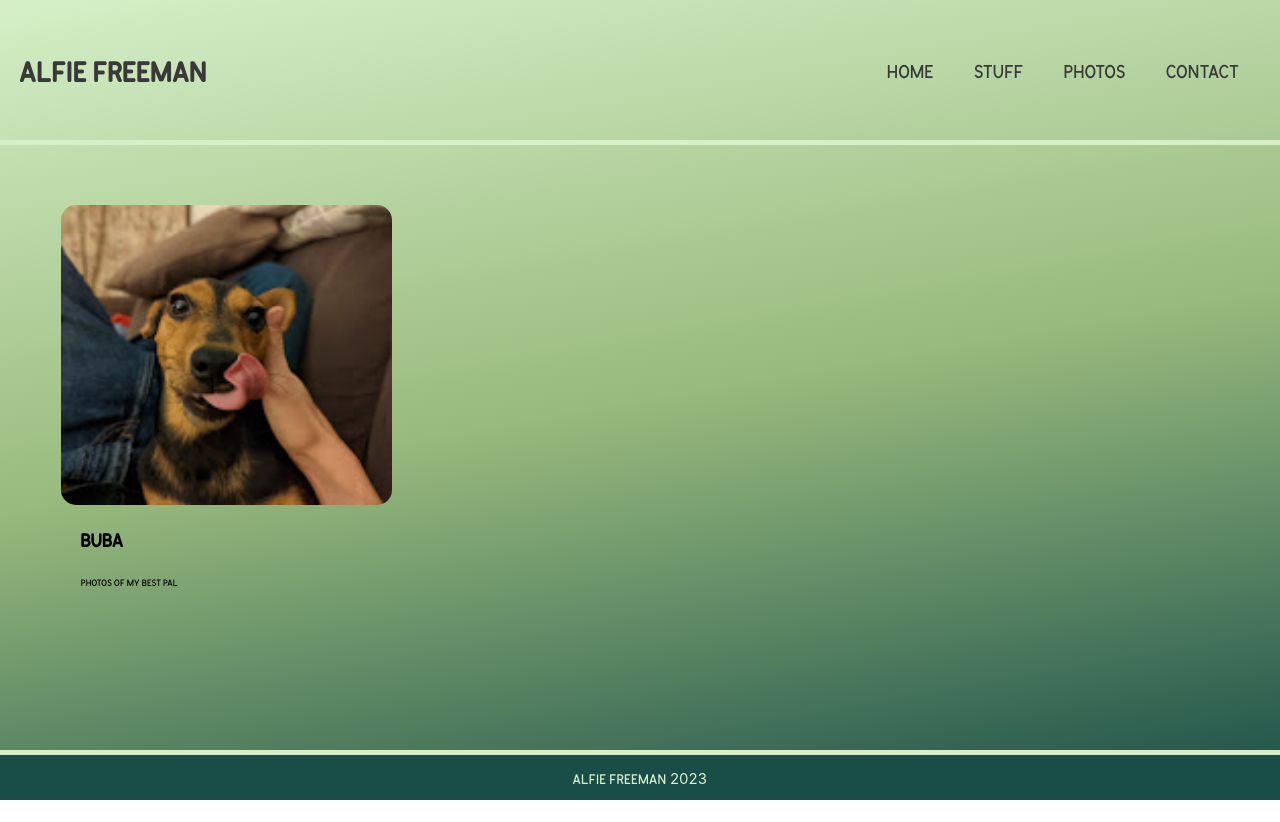
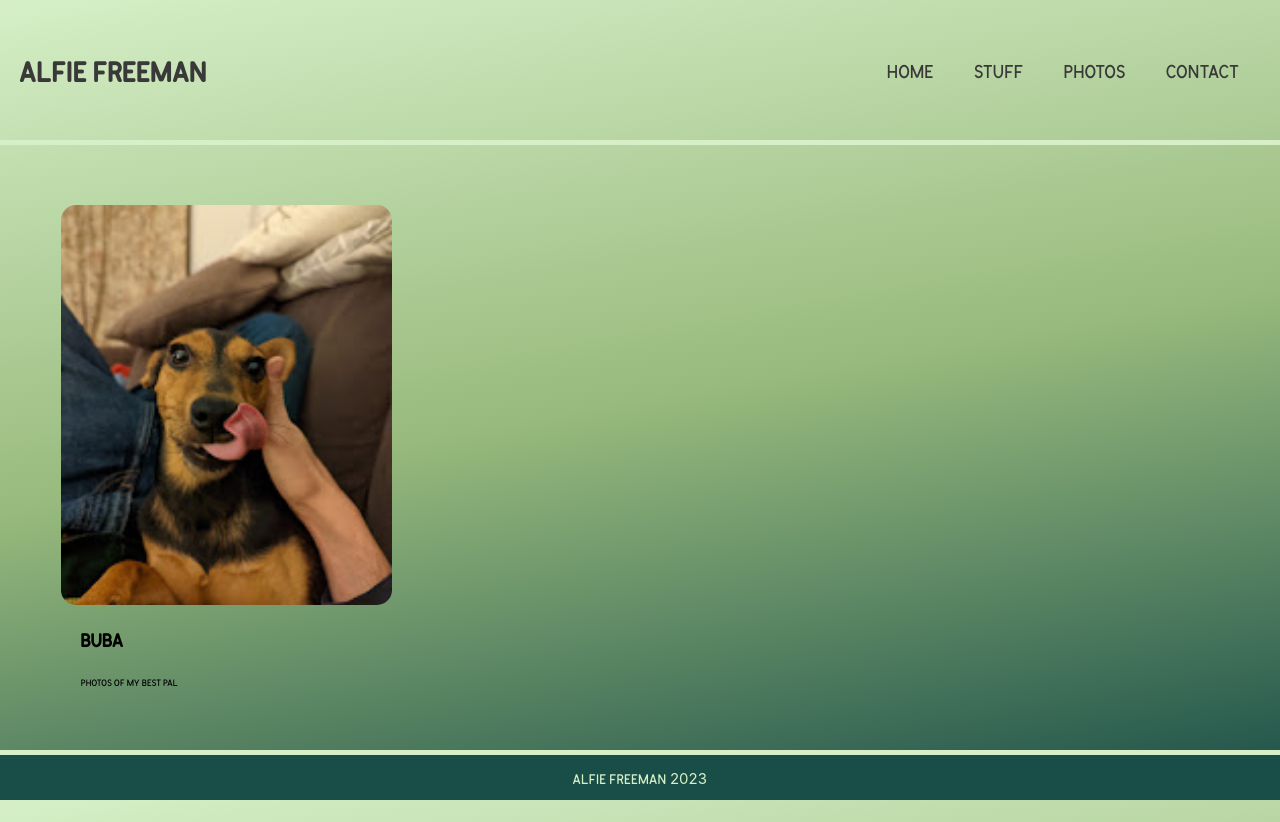
Before and after one commit to runticle/next-website, a Next.js app: page /stuff in a window 1280 px wide. Before the commit the page ends 800 px from the top, so only its background shows below. Built offline with nearby package versions, Linux system fonts and the light colour scheme.

Commit message:
more height on card components and larger image size for buba

```diff
--- a/src/components/Card.js
+++ b/src/components/Card.js
@@ -55,7 +55,7 @@ const CardStyles = styled.div`
 
 const ImageContainer = styled.div`
     width: 100%;
-    height: 300px;
+    height: 400px;
     border-radius: 15px;
     overflow: hidden;
 
--- a/src/pages/buba.js
+++ b/src/pages/buba.js
@@ -4,7 +4,7 @@ import Stuffs from '@/components/Stuffs';
 import TextBlock from '@/components/TextBlock';
 
 export default function Buba() {
-  const base = `https://res.cloudinary.com/${process.env.CLOUDINARY_CLOUD_NAME}/image/upload/c_fill,w_300,h_300/v1675682672/buba-stills/`
+  const base = `https://res.cloudinary.com/${process.env.CLOUDINARY_CLOUD_NAME}/image/upload/c_fill,w_500,h_500/v1675682672/buba-stills/`
 
   const bubaArray = bubaPhotoKeys.map(i => base + i + '.jpg')
 
```
